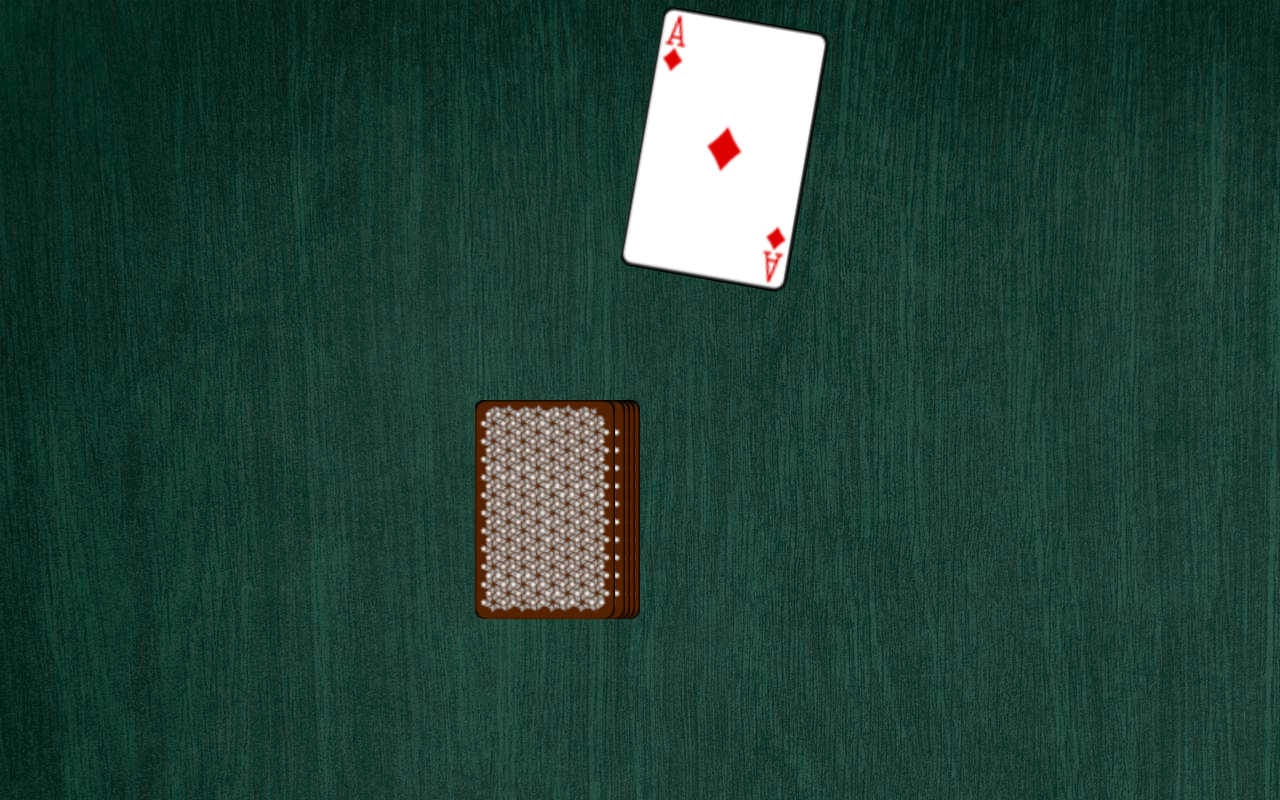
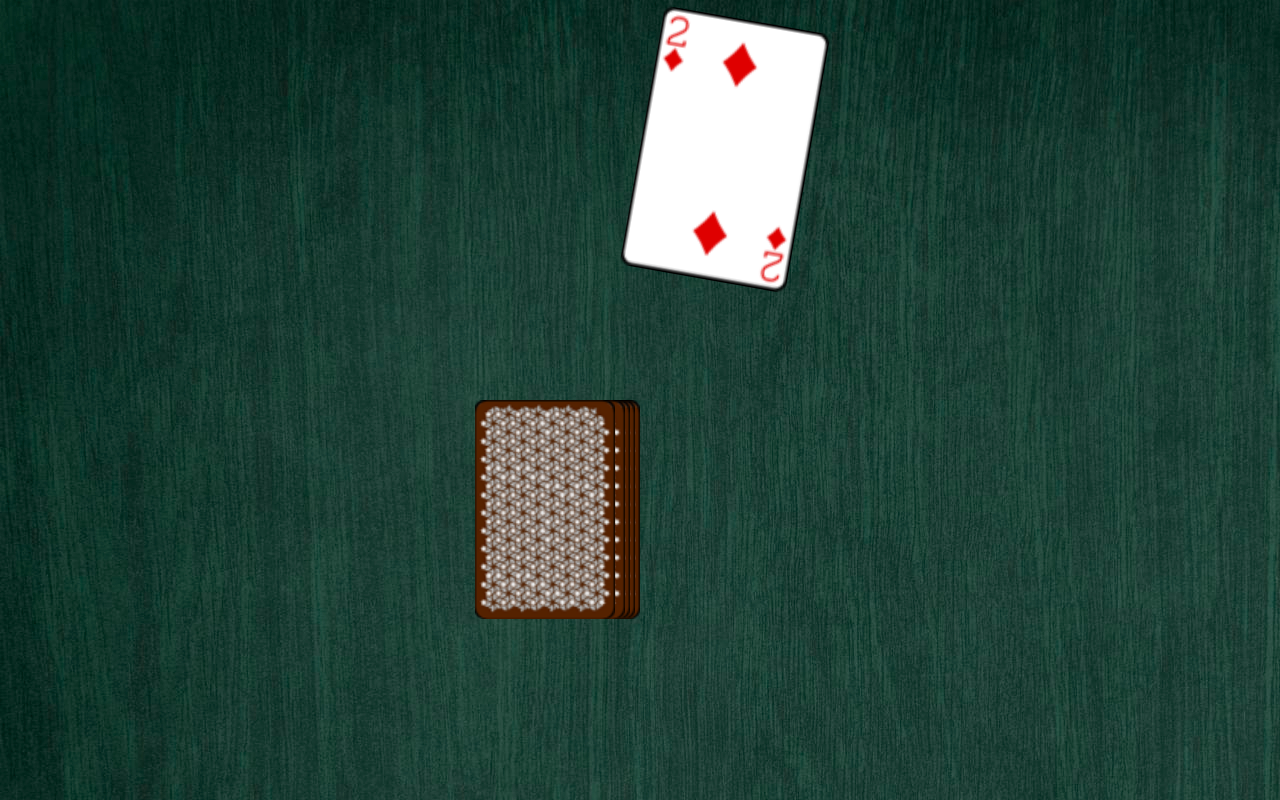
Before and after one commit to natgian/ringoffire, an Angular app: page /game in a window 1280 px wide. Both pictures are taken after a click on the picture 545 px from the left and 509 px from the top of the page. Built offline with nearby package versions, Linux system fonts and the light colour scheme.

Commit message:
feat: add game model and shuffle function. add newGame and pickCard functions.

```diff
--- a/src/app/game/game.component.html
+++ b/src/app/game/game.component.html
@@ -1,9 +1,18 @@
 <div class="field">
  <div class="card-stack">
-  <img *ngFor="let card of [0, 1, 2, 3]; let i = index;" [ngStyle]="{'right.px': i * 5}" src="/assets/img/cards/card_cover.png">
+    <!-- Unplayed cards stack -->
+    <img *ngFor="let card of [0, 1, 2, 3]; let i = index;" [ngStyle]="{'right.px': i * 5}" src="/assets/img/cards/card_cover.png">
 
-    <img (click)="pickCard()" class="top-card" [ngStyle]="{'right.px': 5 * 5}" src="/assets/img/cards/card_cover.png">
+    <!-- Top card -->
+    <img (click)="pickCard()" class="top-card" [ngStyle]="{'right.px': 25}" src="/assets/img/cards/card_cover.png">
 
-    <img (click)="pickCard()" *ngIf="pickCardAnimation" class="pick-card" [ngStyle]="{'right.px': 5 * 5}" src="/assets/img/cards/diamonds_1.png">
+    <!-- Played cards stack -->
+     <img class="played-card" *ngFor="let card of game.playedCards" src="/assets/img/cards/{{ card }}.png">
+
+     <!-- Picked card (animation) -->
+    <img (click)="pickCard()" *ngIf="pickCardAnimation" class="pick-card" [ngStyle]="{'right.px': 5 * 5}" src="/assets/img/cards/{{ currentCard }}.png">
+
+
+
  </div>
 </div>
--- a/src/app/game/game.component.scss
+++ b/src/app/game/game.component.scss
@@ -30,6 +30,11 @@
   transform: scale(1.2) translateX(150px) translateY(-300px) rotate(10deg);
 }
 
+.played-card {
+  right: 25px;
+  transform: scale(1.2) translateX(150px) translateY(-300px) rotate(10deg);
+}
+
 @keyframes pick-card-animation {
   0% {
     transform: scale(1);
--- a/src/app/game/game.component.ts
+++ b/src/app/game/game.component.ts
@@ -1,14 +1,43 @@
-import { Component } from '@angular/core';
+import { Component, OnInit } from '@angular/core';
+import { Game } from 'src/models/game';
+
 
 @Component({
   selector: 'app-game',
   templateUrl: './game.component.html',
-  styleUrls: ['./game.component.scss']
+  styleUrls: ['./game.component.scss'],
 })
-export class GameComponent {
+export class GameComponent implements OnInit {
   pickCardAnimation = false;
+  currentCard: string = "";
+  game!: Game;
 
-  pickCard(){
-    this.pickCardAnimation = true;
-  };
+  constructor() {}
+
+  ngOnInit(): void {
+    this.newGame();
+  }
+
+  newGame() {
+    this.game = new Game();
+    console.log(this.game);
+  }
+
+  pickCard() {
+    if (this.game.stack.length === 0) return;
+
+    if(!this.pickCardAnimation) {
+      this.currentCard = this.game.stack.pop() || '';
+
+      console.log("New card:", this.currentCard);
+      console.log(this.game);
+
+      this.pickCardAnimation = true;
+
+      setTimeout(() => {
+        this.pickCardAnimation = false;
+        this.game.playedCards.push(this.currentCard);
+      }, 1000);
+    }
+  }
 }
--- /dev/null
+++ b/src/models/game.ts
@@ -0,0 +1,32 @@
+export class Game {
+  public players: string[] = [];
+  public stack: string[] = [];
+  public playedCards: string[] = [];
+  public currentPlayer: number = 0
+
+  constructor() {
+    for(let i = 1; i <= 13; i++) {
+      this.stack.push(`ace_${i}`);
+      this.stack.push(`clubs_${i}`);
+      this.stack.push(`diamonds_${i}`);
+      this.stack.push(`hearts_${i}`);
+    }
+
+    shuffle(this.stack);
+  }
+}
+
+function shuffle(array:string[]) {
+  let currentIndex = array.length;
+
+  while (currentIndex != 0) {
+    // Pick a remaining element
+    let randomIndex = Math.floor(Math.random() * currentIndex);
+    currentIndex--;
+    // Swap it with the current element
+    [array[currentIndex], array[randomIndex]] = [
+      array[randomIndex],
+      array[currentIndex],
+    ];
+  }
+}
```
